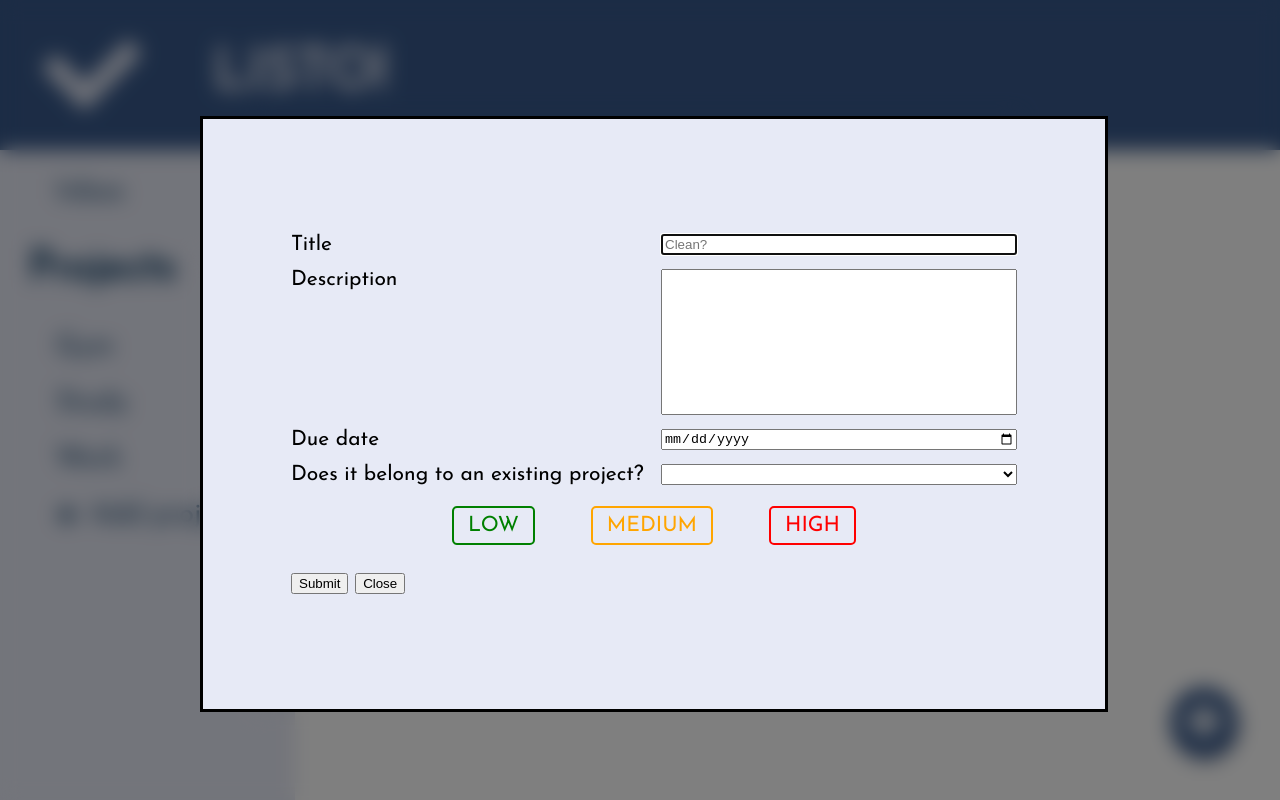
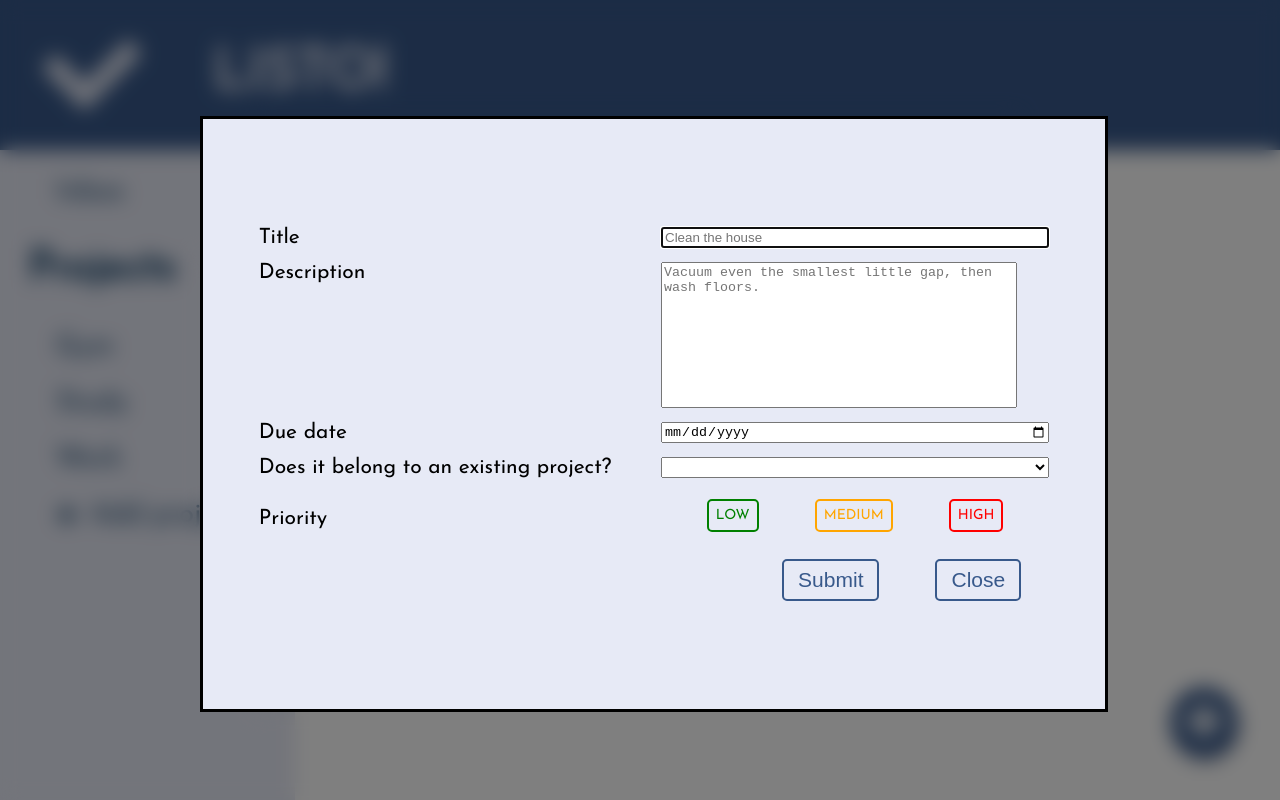
Before and after one commit to maverickar/listo, a website built with webpack: page src/template.html in a window 1280 px wide. Both pictures are taken after a click on the button 1204 px from the left and 722 px from the top of the page. Built offline with nearby package versions, Linux system fonts and the light colour scheme; a web font is replaced by a local one.

Commit message:
Styled modal buttons, add priority label

```diff
--- a/src/styles.css
+++ b/src/styles.css
@@ -160,7 +160,6 @@ textarea {
 }
 
 fieldset {
-    grid-column: 1 / -1;
     border: none;
     display: flex;
     justify-content: center;
@@ -168,11 +167,16 @@ fieldset {
 }
 
 fieldset>label {
+    cursor: pointer;
+    font-size: 1rem;
+    border-radius: 5px;
+    padding: 0.5rem 0.5rem;
+    margin: 0 2rem;
+}
 
-    font-size: 1.5rem;
-    border-radius: 5px;
-    padding: 0.5rem 1rem;
-    margin: 0 2rem;
+#label-priority {
+    display: flex;
+    align-items: center;
 }
 
 fieldset>#label-low {
@@ -210,3 +214,26 @@ input[type='radio'][name="priority"]:checked + #label-high {
     background-color: red;
     color: white;
 }
+
+.form-buttons {
+    display: flex;
+    justify-content: end;
+    align-items: center;
+    grid-column: 1 / -1;
+}
+
+.form-buttons>button {
+    font-size: 1.5rem;
+    border-radius: 5px;
+    padding: 0.5rem 1rem;
+    margin: 0 2rem;
+    background-color: var(--grey);
+    border: 2px solid var(--blue);
+    color: var(--blue)
+}
+
+.form-buttons>button:hover {
+    background-color: var(--blue);
+    color: var(--grey);
+    cursor: pointer;
+}
--- a/src/template.html
+++ b/src/template.html
@@ -37,14 +37,15 @@
             <p id="errorMsg"></p>
             <form method="dialog" id="addTodoForm">
                 <label for="title">Title</label>
-                <input type="text" id="title" placeholder="Clean?">
+                <input type="text" id="title" placeholder="Clean the house">
                 <label for="description">Description</label>
-                <textarea id="description"></textarea>
+                <textarea id="description" placeholder="Vacuum even the smallest little gap, then wash floors."></textarea>
                 <label for="dueDate">Due date</label>
                 <input type="date" id="dueDate">
                 <label for="project">Does it belong to an existing project?</label>
                 <select id="project" name="project">
                 </select>
+                <label for="priority" id="label-priority">Priority</label>
                 <fieldset id="priority">
                     <input type="radio" id="low" name="priority">
                     <label for="low" id="label-low">LOW</label>
```
